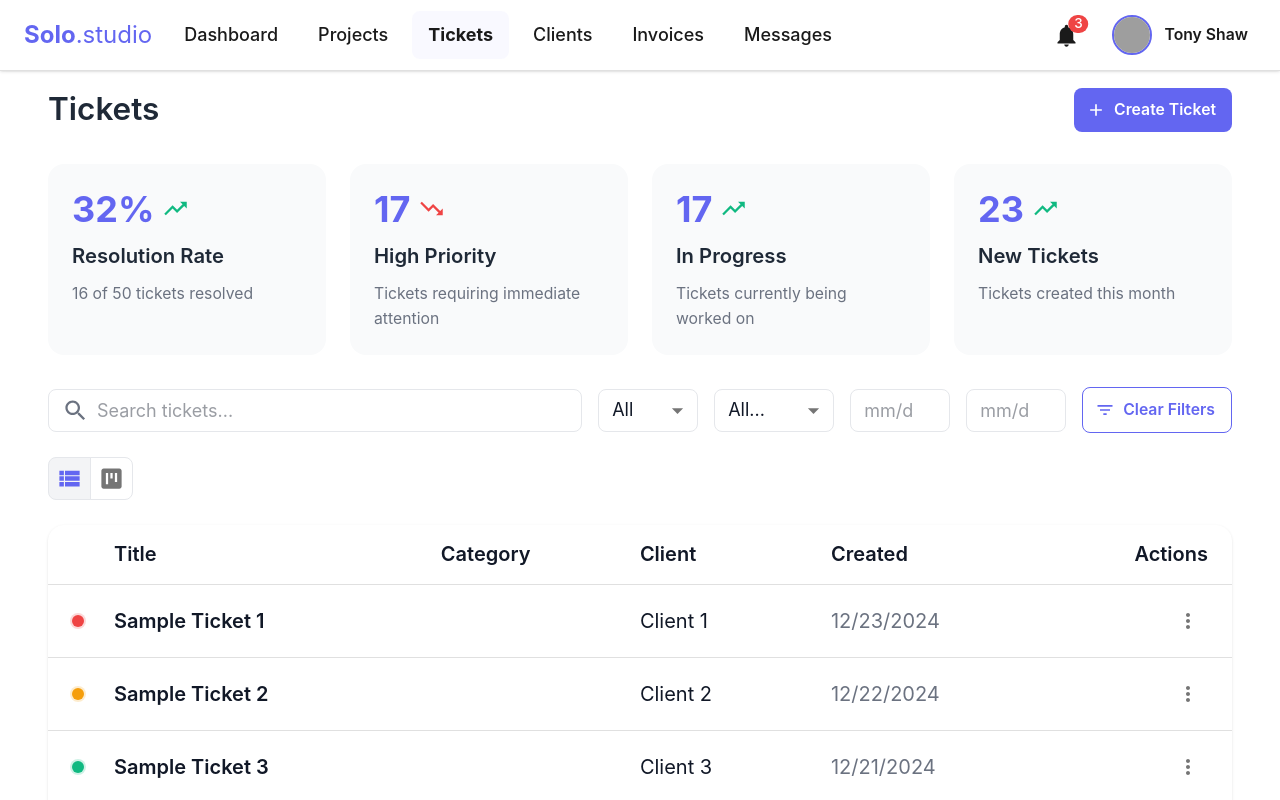
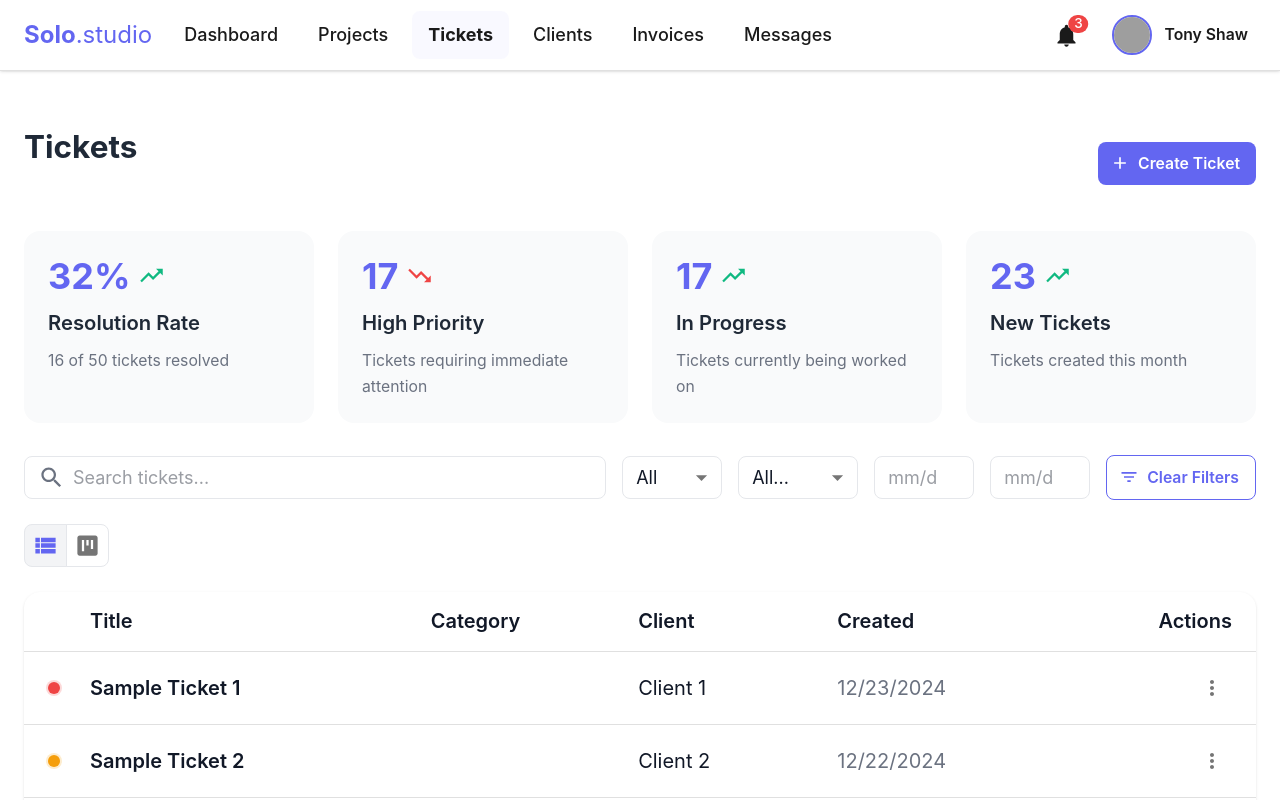
Before and after one commit to tonyshawjr/freelancer-hub-macos, a React (Vite) app in the folder freelancer-hub/: page /tickets in a window 1280 px wide. Built offline with nearby package versions, Linux system fonts and the light colour scheme; grey boxes are pictures that could not be loaded.

Commit message:
Fixed Global Layout

```diff
--- /dev/null
+++ b/freelancer-hub/src/components/common/PageTitle.tsx
@@ -0,0 +1,23 @@
+import { Typography } from '@mui/material';
+import { ReactNode } from 'react';
+
+interface PageTitleProps {
+  children: ReactNode;
+}
+
+const PageTitle = ({ children }: PageTitleProps) => {
+  return (
+    <Typography
+      variant="h4"
+      sx={{
+        mb: 4,
+        fontWeight: 'bold',
+        color: '#1F2937'  // Consistent with Projects title color
+      }}
+    >
+      {children}
+    </Typography>
+  );
+};
+
+export default PageTitle;
--- a/freelancer-hub/src/components/layout/Layout.tsx
+++ b/freelancer-hub/src/components/layout/Layout.tsx
@@ -2,7 +2,6 @@ import React from 'react';
 import { Box } from '@mui/material';
 import { Outlet } from 'react-router-dom';
 import Navbar from '../navbar/Navbar';
-import PageContainer from './PageContainer';
 
 const Layout: React.FC = () => {
   return (
@@ -19,19 +18,27 @@ const Layout: React.FC = () => {
       {/* Main Content */}
       <Box
         component="main"
-        data-main-content="true"
         sx={{
-          flex: 1,
+          flexGrow: 1,
           width: '100%',
           display: 'flex',
           flexDirection: 'column',
           bgcolor: '#FFFFFF',
           overflowY: 'auto',
+          marginTop: '40px', // Navbar margin
         }}
       >
-        <PageContainer>
+        <Box
+          sx={{
+            maxWidth: '1280px',
+            width: '100%',
+            marginLeft: 'auto',
+            marginRight: 'auto',
+            padding: '24px',
+          }}
+        >
           <Outlet />
-        </PageContainer>
+        </Box>
       </Box>
     </Box>
   );
--- a/freelancer-hub/src/pages/Clients.tsx
+++ b/freelancer-hub/src/pages/Clients.tsx
@@ -1,11 +1,11 @@
-import { Container, Typography } from '@mui/material';
+import { Typography } from '@mui/material';
 
 export default function Clients() {
   return (
-    <Container maxWidth="xl">
+    <>
       <Typography variant="h4" sx={{ mb: 4, fontWeight: 'bold' }}>
         Clients
       </Typography>
-    </Container>
+    </>
   );
 }
--- a/freelancer-hub/src/pages/Dashboard.tsx
+++ b/freelancer-hub/src/pages/Dashboard.tsx
@@ -123,8 +123,6 @@ const Dashboard: React.FC = () => {
 
   return (
     <Box sx={{
-      p: 3,
-      mx: 'auto',
       width: '100%'
     }}>
       {/* Hero Section */}
--- a/freelancer-hub/src/pages/Invoices.tsx
+++ b/freelancer-hub/src/pages/Invoices.tsx
@@ -1,12 +1,9 @@
-import { Typography } from '@mui/material';
-import PageContainer from '../components/layout/PageContainer';
+import PageTitle from '../components/common/PageTitle';
 
 export default function Invoices() {
   return (
-    <PageContainer>
-      <Typography variant="h4" sx={{ mb: 4, fontWeight: 'bold' }}>
-        Invoices
-      </Typography>
-    </PageContainer>
+    <>
+      <PageTitle>Invoices</PageTitle>
+    </>
   );
 }
--- a/freelancer-hub/src/pages/Messages.tsx
+++ b/freelancer-hub/src/pages/Messages.tsx
@@ -1,14 +1,11 @@
-import { Typography } from '@mui/material';
-import PageContainer from '../components/layout/PageContainer';
+import PageTitle from '../components/common/PageTitle';
 
 const Messages = () => {
   return (
-    <PageContainer>
-      <Typography variant="h4" component="h1" gutterBottom>
-        Messages
-      </Typography>
+    <>
+      <PageTitle>Messages</PageTitle>
       {/* Add your messages page content here */}
-    </PageContainer>
+    </>
   );
 };
 
--- a/freelancer-hub/src/pages/Profile.tsx
+++ b/freelancer-hub/src/pages/Profile.tsx
@@ -1,6 +1,6 @@
-import React from 'react';
 import { Typography, Box, Paper, Grid, Avatar, Button } from '@mui/material';
 import EditIcon from '@mui/icons-material/Edit';
+import PageTitle from '../components/common/PageTitle';
 
 const Profile = () => {
   // Mock user data - replace with actual user data from your context/state
@@ -14,9 +14,7 @@ const Profile = () => {
 
   return (
     <Box>
-      <Typography variant="h4" component="h1" gutterBottom>
-        Profile
-      </Typography>
+      <PageTitle>Profile</PageTitle>
 
       <Paper sx={{ p: 4, mt: 2 }}>
         <Grid container spacing={4}>
--- a/freelancer-hub/src/pages/Projects.tsx
+++ b/freelancer-hub/src/pages/Projects.tsx
@@ -1,12 +1,10 @@
-import { Typography } from '@mui/material';
-import PageContainer from '../components/layout/PageContainer';
+import PageTitle from '../components/common/PageTitle';
 
 export default function Projects() {
   return (
-    <PageContainer>
-      <Typography variant="h4" sx={{ mb: 4, fontWeight: 'bold' }}>
-        Projects
-      </Typography>
-    </PageContainer>
+    <>
+      <PageTitle>Projects</PageTitle>
+      {/* Add your projects content here */}
+    </>
   );
 }
--- a/freelancer-hub/src/pages/Tickets.tsx
+++ b/freelancer-hub/src/pages/Tickets.tsx
@@ -7,6 +7,7 @@ import TrendingDownIcon from '@mui/icons-material/TrendingDown';
 import FilterBar from '../components/tickets/FilterBar';
 import TicketList from '../components/tickets/TicketList';
 import ViewToggle from '../components/common/ViewToggle';
+import PageTitle from '../components/common/PageTitle';
 import { mockTickets } from '../data/mockData';
 import { Ticket } from '../types/tickets';
 
@@ -45,7 +46,7 @@ const Tickets: React.FC = () => {
   };
 
   return (
-    <Box sx={{ maxWidth: '1280px', mx: 'auto', p: 3 }}>
+    <Box>
       {/* Header */}
       <Box sx={{
         display: 'flex',
@@ -53,9 +54,7 @@ const Tickets: React.FC = () => {
         justifyContent: 'space-between',
         mb: 4
       }}>
-        <Typography variant="h4" sx={{ color: '#1F2937', fontWeight: 600 }}>
-          Tickets
-        </Typography>
+        <PageTitle>Tickets</PageTitle>
         <Button
           variant="contained"
           startIcon={<AddIcon />}
```
Also changed, not shown: freelancer-hub/src/pages/Settings.tsx (+4 -6 lines).
